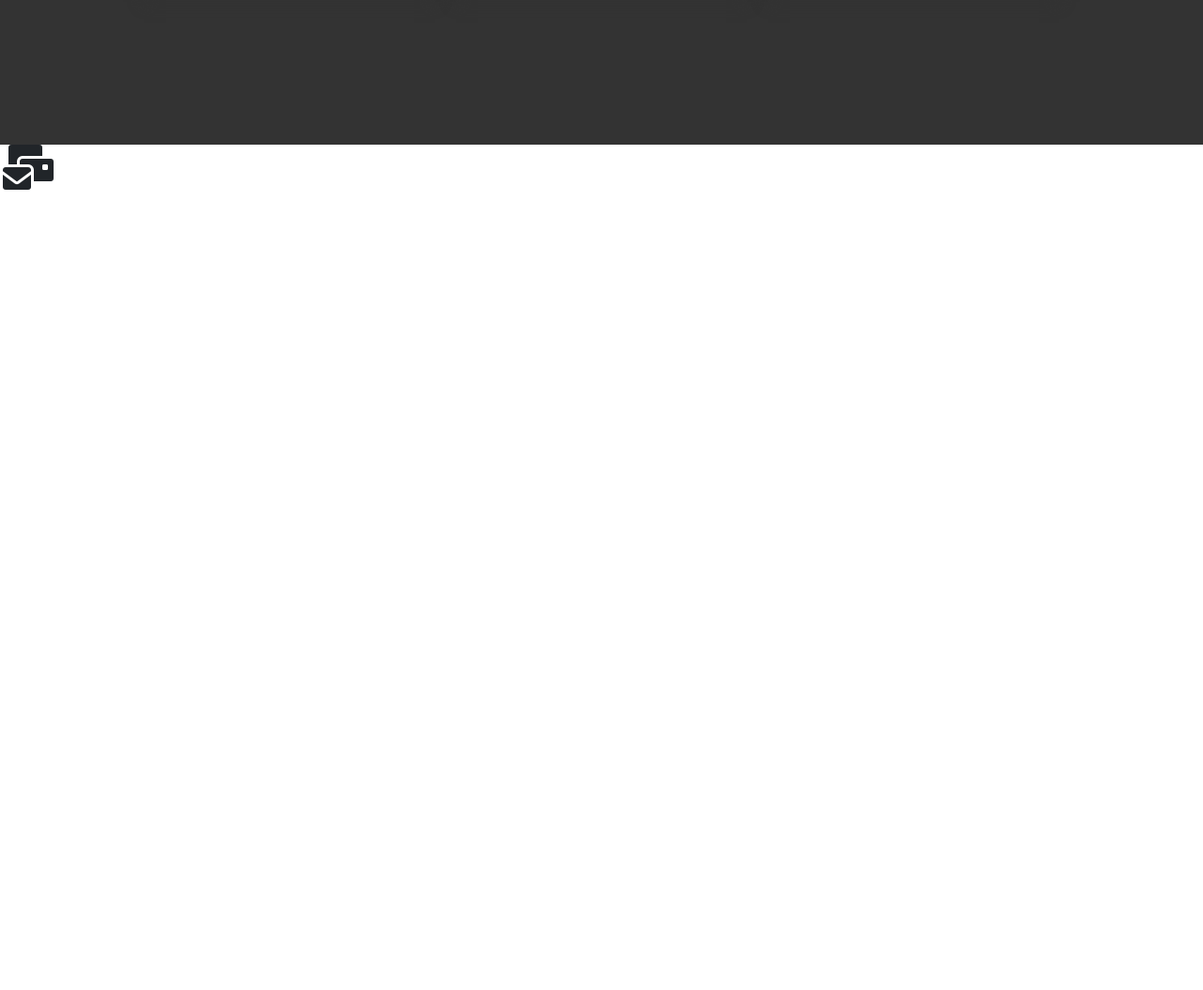
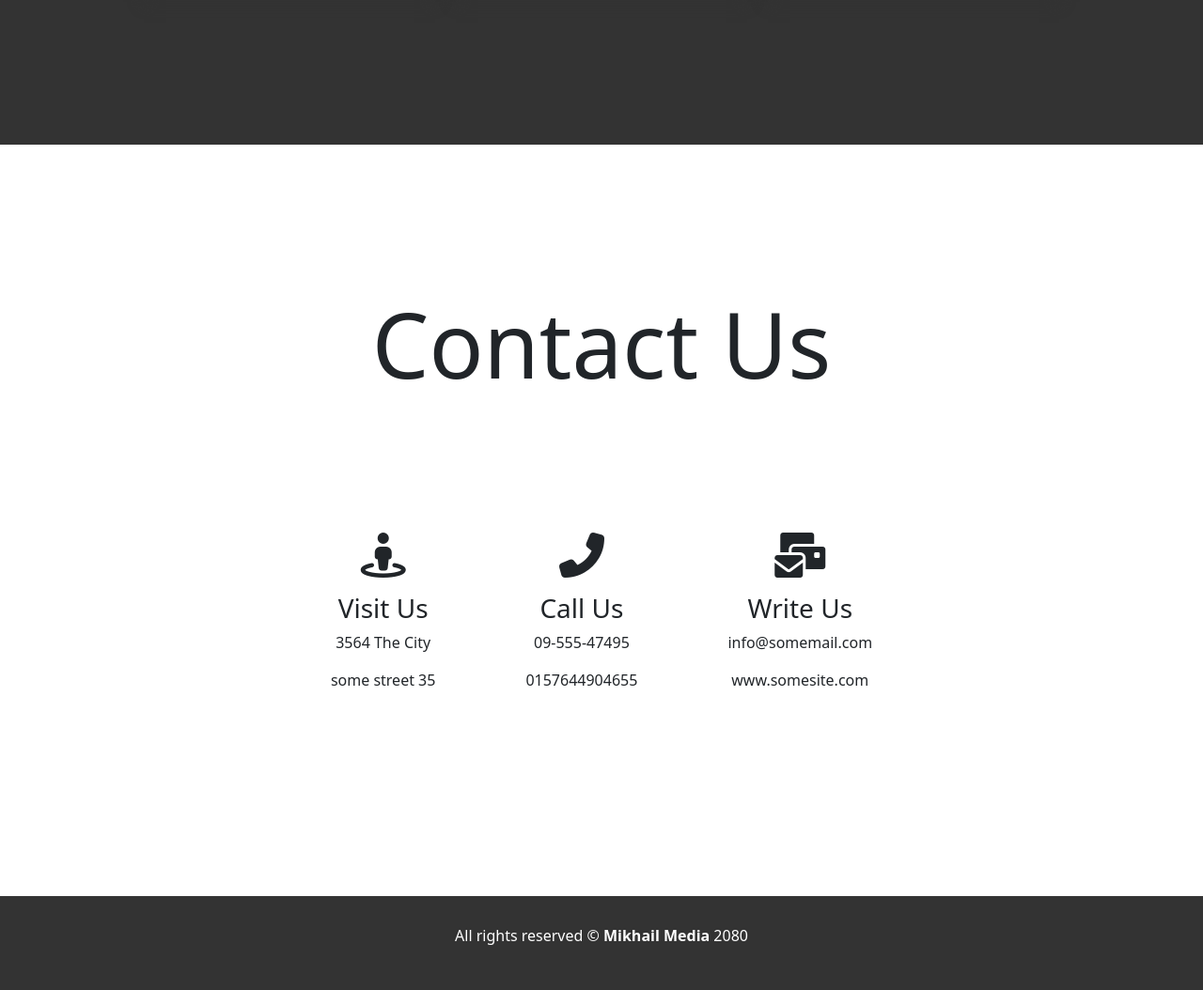
Before and after one commit to mikhail-w/4.-Responsive-Website-using-Flexbox, a plain HTML site: page index.html in a window 1280 px wide. Shown: the part 2246-3300 px from the top of the page at 94% size. Before the commit the page ends 2449 px from the top, so only its background shows below. Drawn offline with nearby package versions, Linux system fonts and the light colour scheme.

Commit message:
style contact and footer section

```diff
--- a/index.html
+++ b/index.html
@@ -91,6 +91,35 @@
       </div>
     </section>
     <!-- End of Services Section -->
-    <i class="fa-solid fa-envelopes-bulk fa-3x"></i>
+    <!-- Contact Us Section -->
+    <section id="contact">
+      <h2>Contact Us</h2>
+      <div class="contact-container">
+        <div class="contact">
+          <i class="fa-solid fa-street-view fa-3x"></i>
+          <h3>Visit Us</h3>
+          <p>3564 The City</p>
+          <p>some street 35</p>
+        </div>
+        <div class="contact">
+          <i class="fa-solid fa-phone-flip fa-3x"></i>
+          <h3>Call Us</h3>
+          <p>09-555-47495</p>
+          <p>0157644904655</p>
+        </div>
+        <div class="contact">
+          <i class="fa-solid fa-envelopes-bulk fa-3x"></i>
+          <h3>Write Us</h3>
+          <p>info@somemail.com</p>
+          <p>www.somesite.com</p>
+        </div>
+      </div>
+    </section>
+    <!-- End of Contact Us Section -->
+    <!-- Footer Section -->
+    <footer>
+      <p>All rights reserved <span> &copy </span> <b>Mikhail Media</b> 2080</p>
+    </footer>
+    <!-- End of Footer Section -->
   </body>
 </html>
--- a/style.css
+++ b/style.css
@@ -4,7 +4,7 @@
   box-sizing: border-box;
   list-style: none;
   text-decoration: none;
-  scroll-behavior: smooth;
+  /* scroll-behavior: smooth; */
 }
 
 /*------------ Main Section ------------*/
@@ -107,6 +107,10 @@ h2 {
   margin-bottom: 6rem;
 }
 
+h3 {
+  font-size: 1.75rem;
+}
+
 /*------------ About Section ------------*/
 #about {
   display: flex;
@@ -171,3 +175,53 @@ h2 {
 }
 
 /*------------ End of Services Section ------------*/
+/*------------ Contact Us Section------------*/
+#contact {
+  display: flex;
+  flex-direction: column;
+  align-items: center;
+  justify-content: center;
+}
+
+.contact-container {
+  display: flex;
+  flex-wrap: wrap;
+  justify-content: space-around;
+  align-items: center;
+}
+
+.contact {
+  max-width: 300px;
+  display: flex;
+  flex-direction: column;
+  align-items: center;
+  text-align: center;
+  margin: 1rem;
+  padding: 2rem;
+}
+
+.contact i {
+  margin-bottom: 1rem;
+}
+
+.contact i:hover {
+  color: darkblue;
+}
+
+.contact p {
+  margin: 0 auto 1rem;
+}
+
+/*------------ End of Contact Us Section ------------*/
+/*------------  Footer Section Section ------------*/
+footer {
+  height: 100px;
+  background-color: #333;
+  color: #fff;
+  text-align: center;
+  display: flex;
+  align-items: center;
+  justify-content: center;
+}
+
+/*------------ End of  Footer Section ------------*/
```
